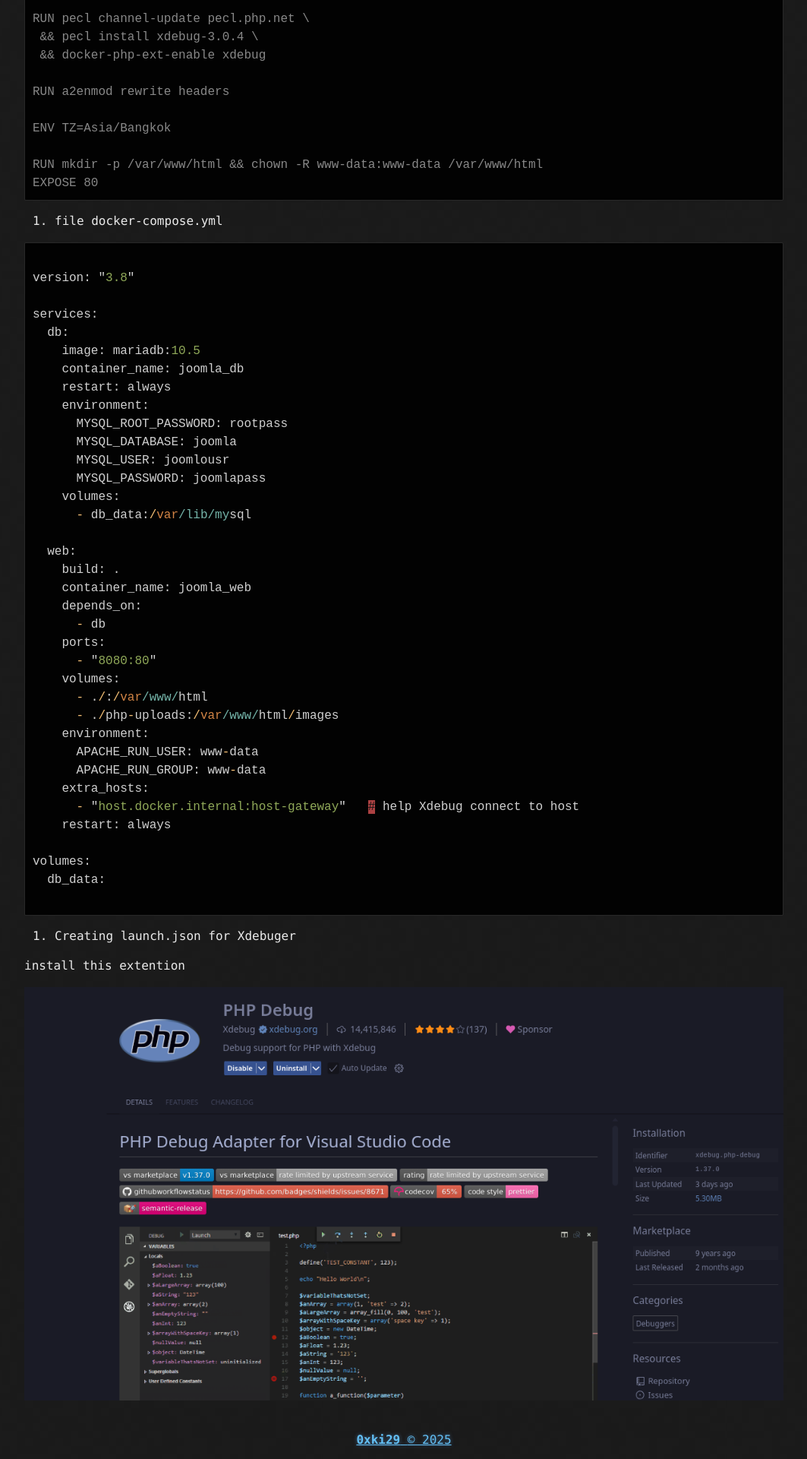
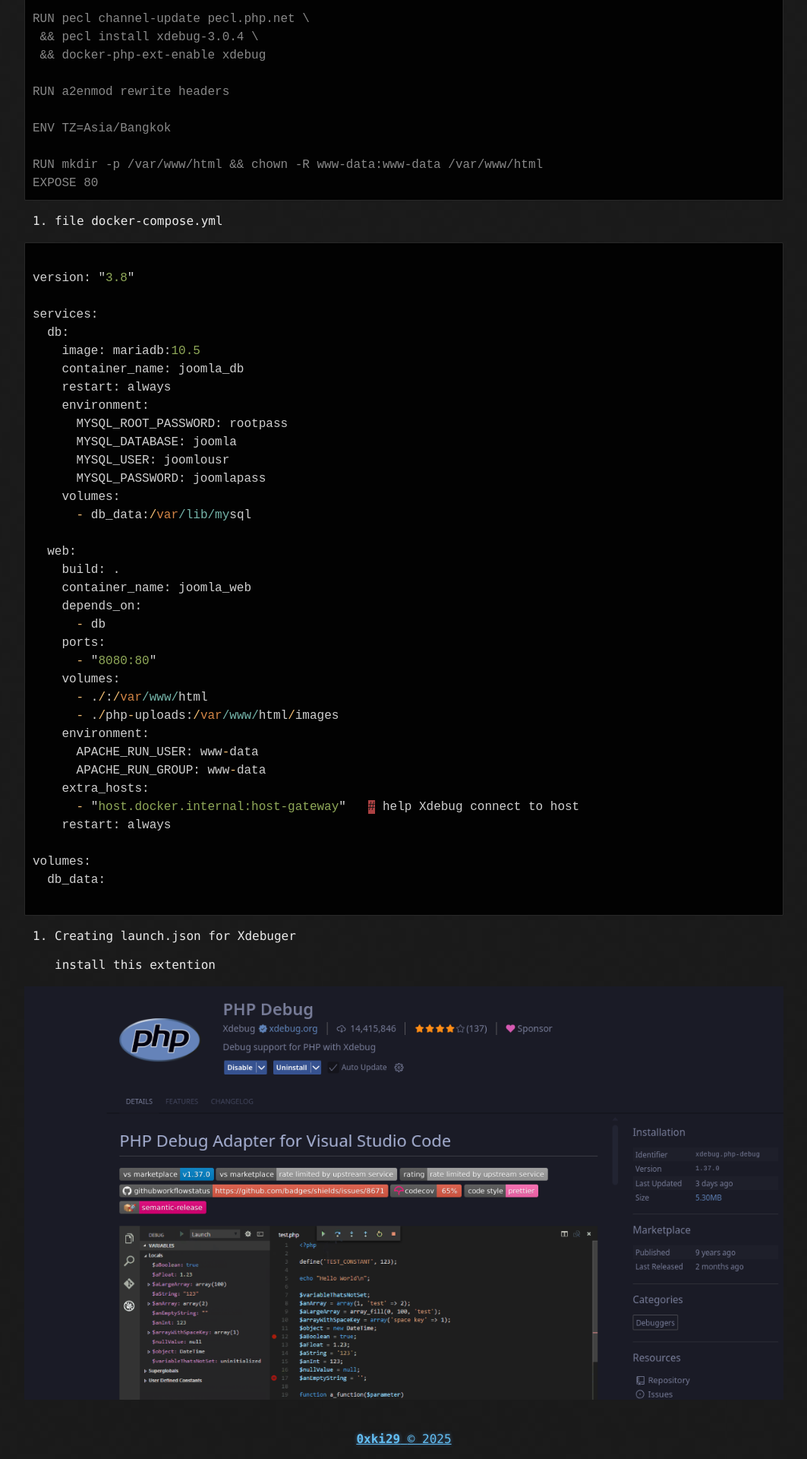
Before and after one commit to 0xki29/blog, a Jekyll site: the page built from _posts/2025-10-30-phan-tich-CVE-2023-23752.md, in a window 1280 px wide. Shown: the part 1178-3098 px from the top of the page at 76% size, without its empty margins (108-1171 px from the left). Built offline with Jekyll 4.4.1, drawn with Linux system fonts in a browser that asks for light colours.

```diff
--- a/_posts/2025-10-30-phan-tich-CVE-2023-23752.md
+++ b/_posts/2025-10-30-phan-tich-CVE-2023-23752.md
@@ -99,6 +99,6 @@ volumes:
 
 3. Creating launch.json for Xdebuger
 
-install this extention
+   install this extention
 
-![Short description](/blog/assets/phpdebug.png)
+![Short description](/assets/phpdebug.png)
```
